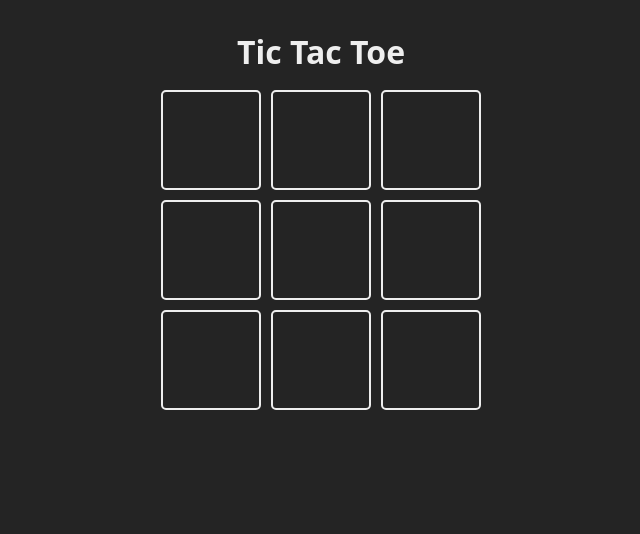
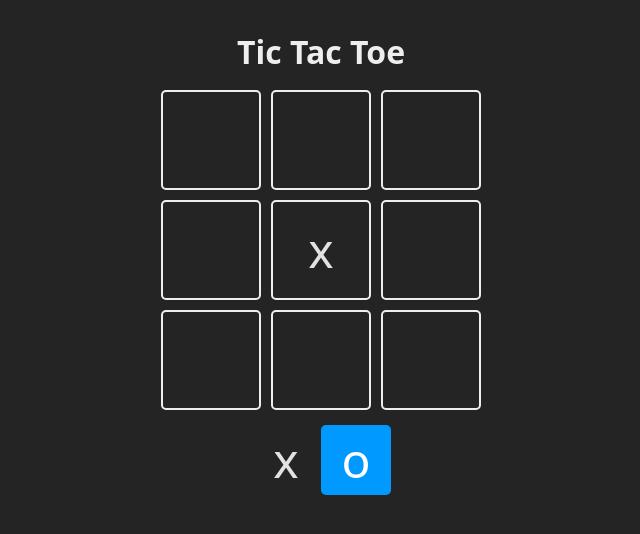
Before and after one commit to Ernestoc14/React-w-Vite-TwitterCard, a React (Vite) app in the folder 02-Tic-Tac-Toe/: page / in a window 1280 px wide. Both pictures are taken after a click on the element 640 px from the left and 250 px from the top of the page. Shown: the top 534 px of the page, without its empty margins (319-959 px from the left). Built offline with nearby package versions, Linux system fonts and the light colour scheme.

Commit message:
Add winner funtion

```diff
--- a/02-Tic-Tac-Toe/src/App.jsx
+++ b/02-Tic-Tac-Toe/src/App.jsx
@@ -5,9 +5,30 @@ const TURNS = {
   O: "o",
 };
 
-const Square = ({ children, updateBoard, index }) => {
-  return <div className="square">{children}</div>;
+const Square = ({ children, isSelected, updateBoard, index }) => {
+  const className = `square ${isSelected ? 'is-selected' : ''}`
+
+  const handleClick =  () => {
+    updateBoard(index)
+  }
+
+  return (
+    <div onClick={handleClick} className={className}>
+      {children}
+    </div>
+  )
 };
+
+const WINNER_COMBOS = [
+  [0, 1, 2],
+  [3, 4, 5],
+  [6, 7, 8],
+  [0, 3, 6],
+  [1, 4, 7],
+  [2, 5, 8],
+  [0, 4, 8],
+  [2, 4, 6]
+]
 
 function App() {
   const [board, setBoard] = useState(
@@ -15,6 +36,35 @@ function App() {
     );
 
   const [turn, setTurn] = useState(TURNS.X)
+  const [winner, setWinner] = useState(null)
+
+  const checkWinner = (boardToCheck) => {
+    for ( const combo of WINNER_COMBOS) {
+      const [a, b, c] = combo
+      if(boardToCheck[a] && boardToCheck[a] == boardToCheck[b] && boardToCheck[a] == boardToCheck[c]) {
+        return boardToCheck[a]
+      }
+    }
+    return null
+  }
+
+  const updateBoard = (index) => {
+    // dont update the index
+    // if already have a value
+    if(board[index] || winner )return
+    // updating the board
+    const newBoard = [...board]
+    newBoard[index] = turn
+    setBoard(newBoard)
+    // set turns
+    const newTurn = turn == TURNS.X ? TURNS.O : TURNS.X
+    setTurn(newTurn)
+    // set Winner
+    const newWinner = checkWinner(newBoard)
+    if (newWinner) {
+      setWinner(newWinner)
+    }
+  }
 
   return (
     <main className="board">
@@ -22,12 +72,43 @@ function App() {
       <section className="game">
         {board.map((_, index) => {
           return (
-            <Square key={index} index={index}>
+            <Square
+              key={index}
+              index={index}
+              updateBoard={updateBoard}
+            >
               {board[index]}
             </Square>
           );
         })}
       </section>
+
+      <section className="turn">
+        <Square isSelected={turn == TURNS.X}>
+          {TURNS.X}
+        </Square>
+        <Square isSelected={turn == TURNS.O}>
+          {TURNS.O}
+        </Square>
+      </section>
+      {
+        winner  != null && (
+          <section className="winner">
+            <div className="text">
+              <h2>
+                { winner == false
+                    ? 'Empate'
+                    : 'Gano '+ winner
+                }
+              </h2>
+              <header className="win">
+                {winner && <Square>{winner}</Square>}
+              </header>
+            </div>
+          </section>
+
+        )
+      }
     </main>
   );
 }
```
